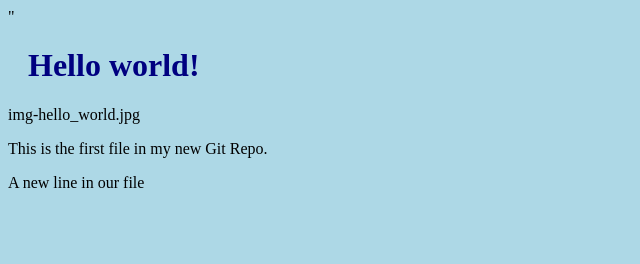
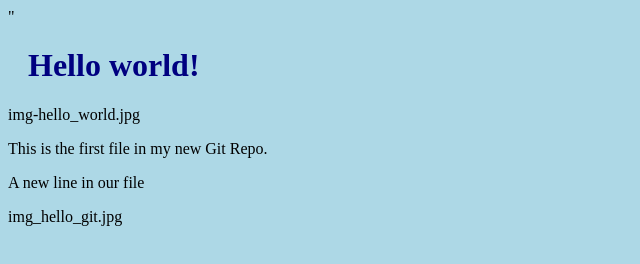
Before and after one commit to vasreddyt/hello-world, a plain HTML site: page index.html in a window 1280 px wide. Shown: the whole page, without its empty margins (0-640 px from the left). Drawn offline with Linux system fonts and the light colour scheme.

Commit message:
added new image

```diff
--- a/index.html
+++ b/index.html
@@ -10,6 +10,7 @@
 img-hello_world.jpg
 <p>This is the first file in my new Git Repo.</p>
 <p>A new line in our file</p>
+img_hello_git.jpg
 
 </body>
 </html>
```
Also changed, not shown: 1 other file.
